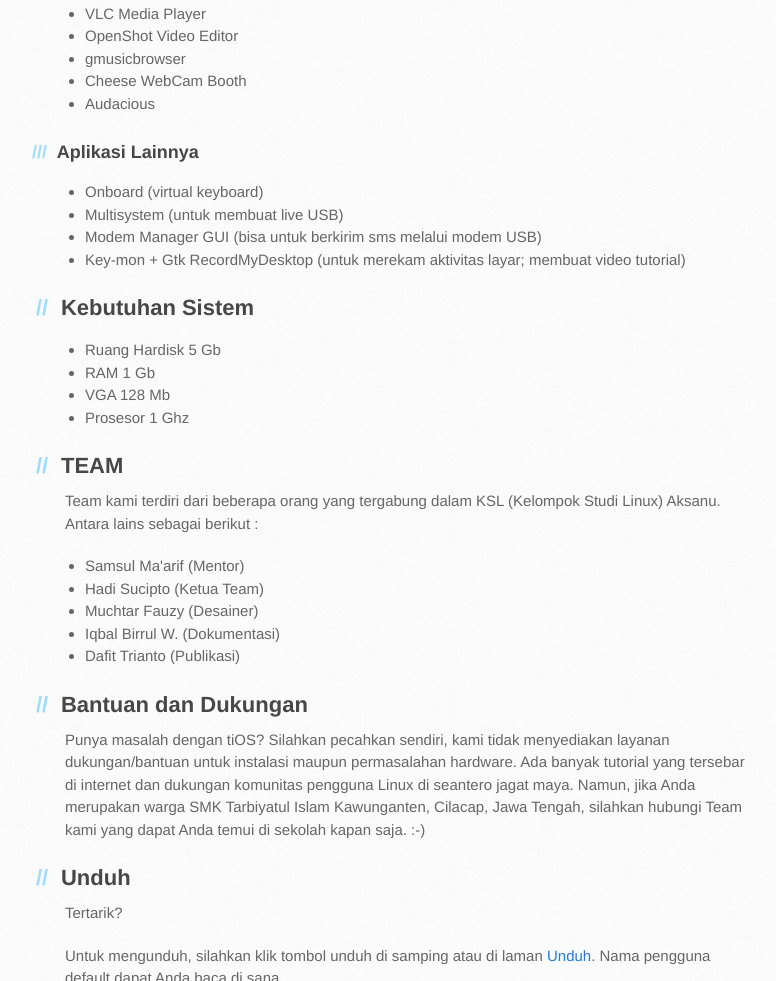
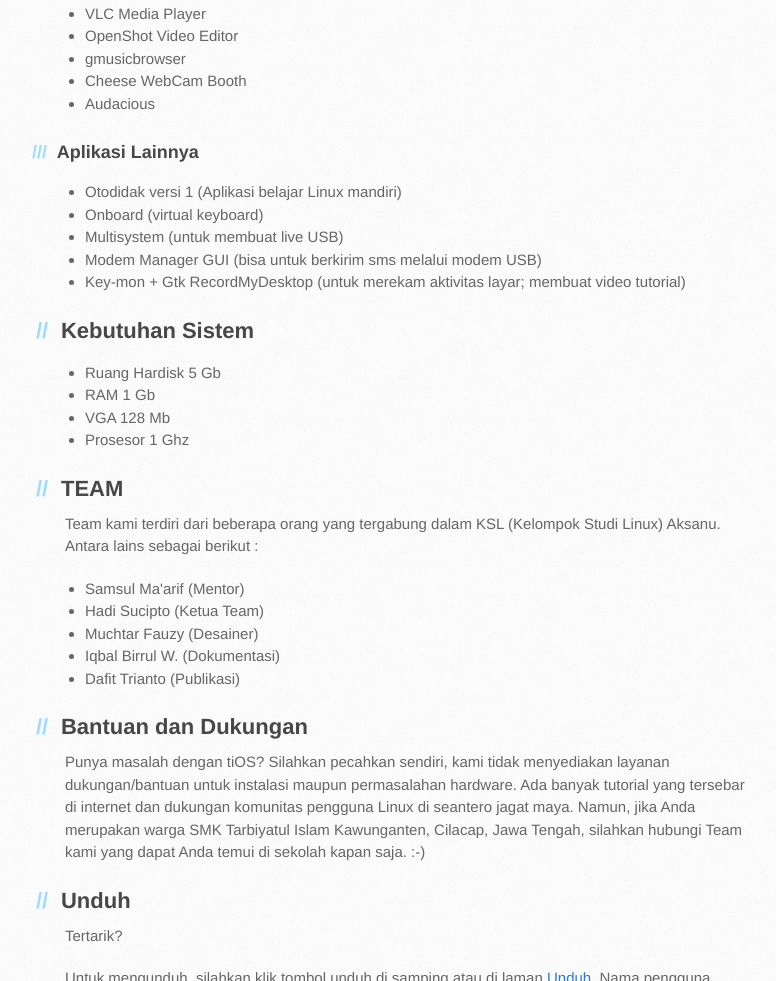
Before and after one commit to smktika/tios, a plain HTML site: page index.html in a window 1280 px wide. Shown: the part 1296-2277 px from the top of the page, without its empty margins (105-881 px from the left). Drawn offline with Linux system fonts and the light colour scheme.

Commit message:
Penambahan Otodidak

```diff
--- a/index.html
+++ b/index.html
@@ -97,6 +97,7 @@
 <a id="aplikasi-lainnya" class="anchor" href="#aplikasi-lainnya" aria-hidden="true"><span class="octicon octicon-link"></span></a>Aplikasi Lainnya</h3>
 
 <ul>
+<li>Otodidak versi 1 (Aplikasi belajar Linux mandiri)</li>
 <li>Onboard (virtual keyboard)</li>
 <li>Multisystem (untuk membuat live USB)</li>
 <li>Modem Manager GUI (bisa untuk berkirim sms melalui modem USB)</li>
```
